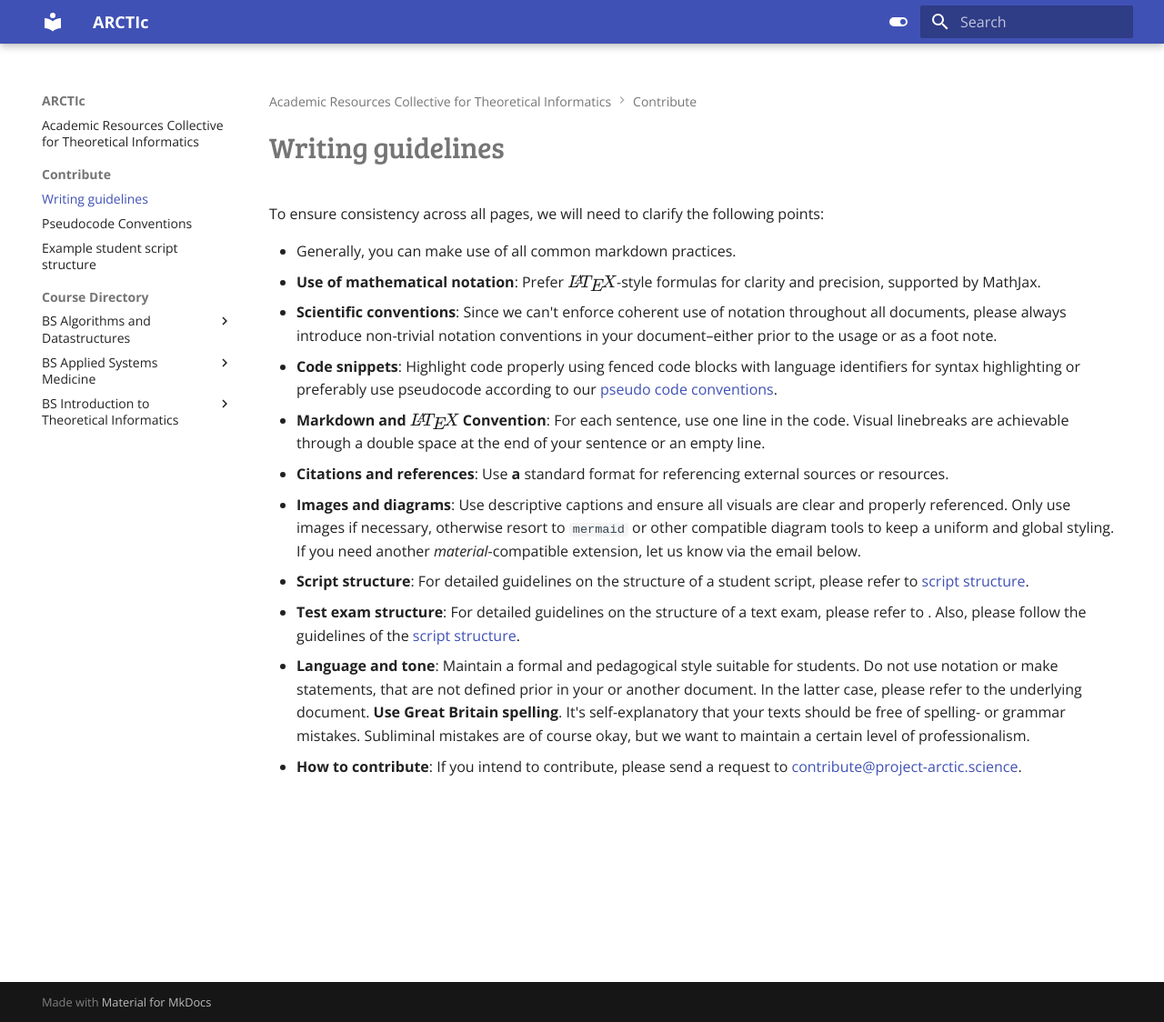
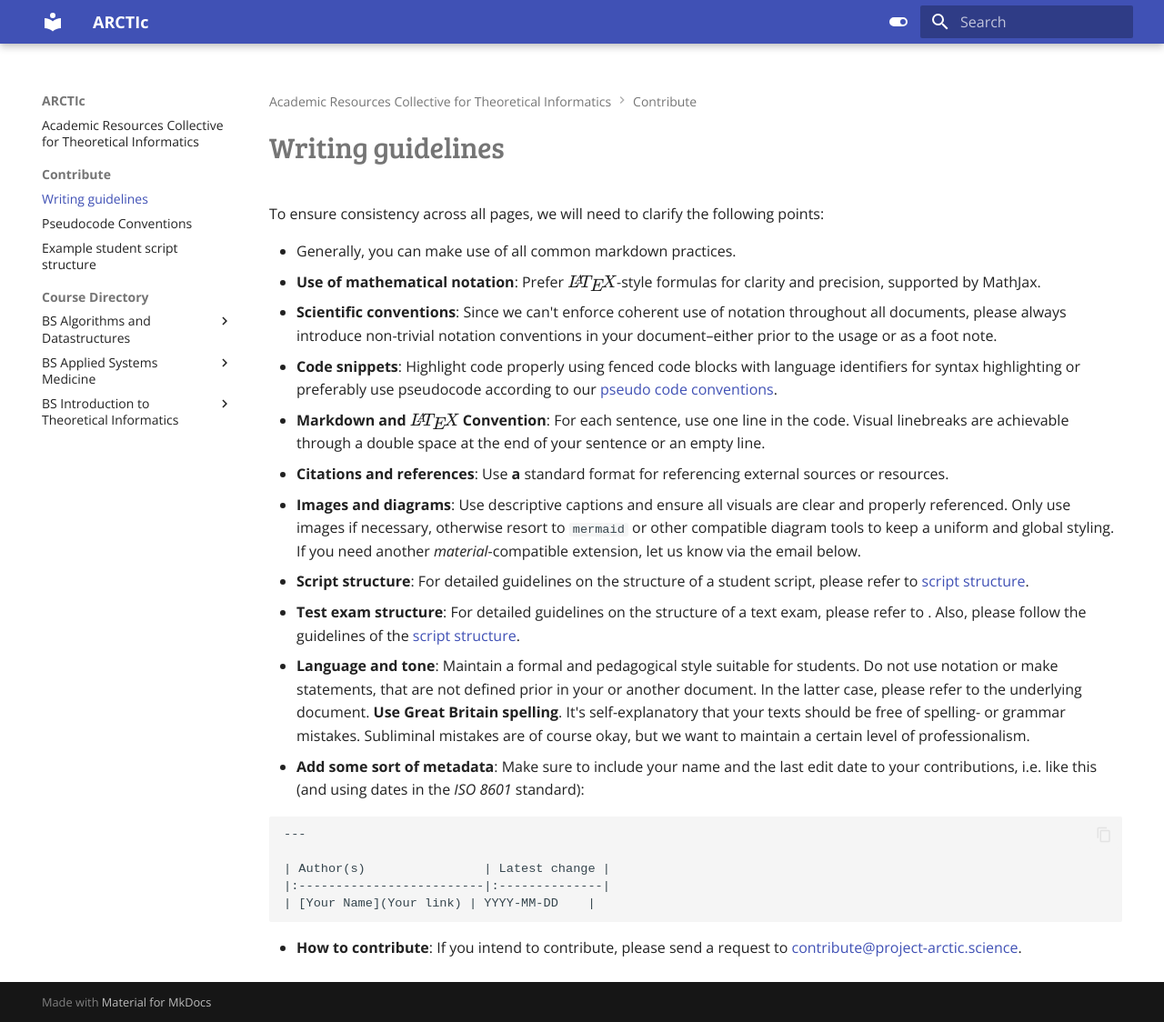
Before and after one commit to bananeira/projet-arctic, an MkDocs documentation site: the page built from docs/Contribute/00-writing-guidelines.md, in a window 1280 px wide and 1124 px high. Shown: the whole window at 91% size. Built offline with MkDocs 1.6.1 and Material for MkDocs 9.7.7, drawn with Linux system fonts in a browser that asks for light colours; some web fonts are replaced.

Commit message:
Separate the some sort of metadata from the texts and elaborate it in the writing guidelines

````diff
--- a/docs/Contribute/00-writing-guidelines.md
+++ b/docs/Contribute/00-writing-guidelines.md
@@ -16,4 +16,14 @@ If you need another _material_-compatible extension, let us know via the email b
 - **Test exam structure**: For detailed guidelines on the structure of a text exam, please refer to .
 Also, please follow the guidelines of the [script structure](02-script-structure.md).
 - **Language and tone**: Maintain a formal and pedagogical style suitable for students. Do not use notation or make statements, that are not defined prior in your or another document. In the latter case, please refer to the underlying document. **Use Great Britain spelling**. It's self-explanatory that your texts should be free of spelling- or grammar mistakes. Subliminal mistakes are of course okay, but we want to maintain a certain level of professionalism.
+- **Add some sort of metadata**: Make sure to include your name and the last edit date to your contributions, i.e. like this (and using dates in the _ISO 8601_ standard):
+
+```
+---
+
+| Author(s)                | Latest change |
+|:-------------------------|:--------------|
+| [Your Name](Your link) | YYYY-MM-DD    |
+```
+
 - **How to contribute**: If you intend to contribute, please send a request to [contribute@project-arctic.science](mailto:contribute@arctic-project.science).
````
Also changed, not shown: docs/Course Directory/BS Algorithms and Datastructures/description-of-algorithms.md (+2 -0 lines), docs/Course Directory/BS Applied Systems Medicine/genome-assembly-problem.md (+1 -0 lines), docs/Course Directory/BS Applied Systems Medicine/motif-discovery.md (+1 -0 lines).
